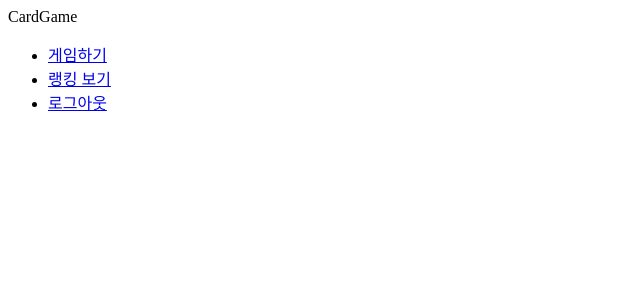
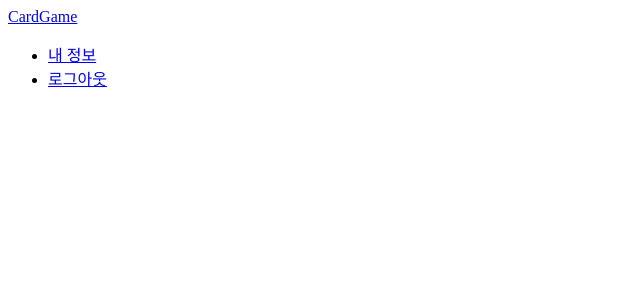
Before and after one commit to Pirogramming-20/Piro20_CardGame_3, a Django app: page / in a window 1280 px wide. Shown: the top 300 px of the page, without its empty margins (0-640 px from the left). Run offline with Django 5.2, Linux system fonts and the light colour scheme; the visitor is signed in with stand-in values (Sample User, id 1).

Commit message:
네이버 로그인 기능 + url 오타 수정

```diff
--- a/CardGame/urls.py
+++ b/CardGame/urls.py
@@ -20,4 +20,5 @@ from django.urls import path, include
 urlpatterns = [
     path('admin/', admin.site.urls),
     path('', include('apps.users.urls') ),
+    path('', include('social_django.urls', namespace='social')),  # 소셜 로그인을 위한 URL
 ]
--- /dev/null
+++ b/apps/users/pipelines.py
@@ -0,0 +1,3 @@
+def save_profile(backend, user, response, *args, **kwargs):
+    if backend.name == 'naver':
+        user.save()
--- a/static/css/style.css
+++ b/static/css/style.css
@@ -0,0 +1,3 @@
+.base_header{
+    height: 100px;
+}
--- a/templates/base.html
+++ b/templates/base.html
@@ -10,19 +10,19 @@
 <body>
     <header class="base_header">
         <div class="logo">
-            CardGame
+            <a href="%url 'users:' %">CardGame</a>
         </div>
         <nav class="base_nav">
             <ul>
                 <!--  로그인시 nav -->
                 {% if user.is_authenticated %}
-                    <li><a href="{ url games:}"> 게임하기 </a></li>
-                    <li><a href="{ url users:rank}"> 랭킹 보기 </a></li>
-                    <li><a href="{ url users:logout}"> 로그아웃 </a></li>
+                    <!-- <li><a href="{% url 'users:rank' }"> 랭킹 보기 </a></li> -->
+                    <li><a href="{% url 'users:user_detail' %}"> 내 정보 </a></li>
+                    <li><a href="{% url 'users:logout' %}"> 로그아웃 </a></li>
                 <!--  로그인x nav -->
                 {% else %}
-                    <li><a href="{ url users:login}"> 로그인 </a></li>
-                    <li><a href="{ url users:signup}"> 회원가입 </a></li>
+                    <li><a href="{% url 'users:login' %}"> 로그인 </a></li>
+                    <li><a href="{% url 'users:signup' %}"> 회원가입 </a></li>
                 {% endif %}
             </ul>
         </nav>
--- a/templates/users/user_login.html
+++ b/templates/users/user_login.html
@@ -2,3 +2,4 @@
   {% csrf_token %} {{ form }}
   <button>로그인</button>
 </form>
+<a href="{% url 'social:begin' 'naver' %}" class="naver-login-button">네이버로 로그인하기</a>
```
Also changed, not shown: CardGame/settings.py (+11 -0 lines), apps/users/models.py (line endings or trailing spaces).
